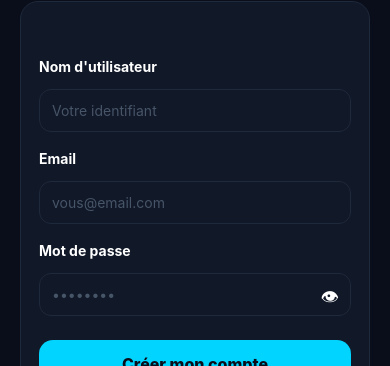
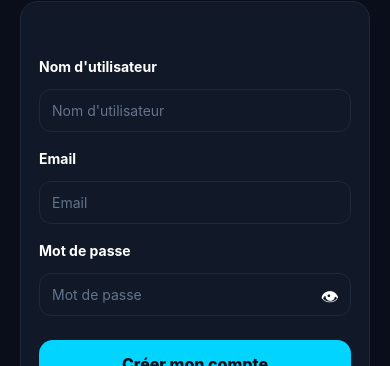
Before and after one commit to ibrahko/fact_check_datasets, a React Native app in the folder mobile/: screen /Register in a window 390 px wide. Shown: the part 264-630 px from the top of the page. Built offline with nearby package versions, Linux system fonts and the light colour scheme; no server answers.

Commit message:
fix: RegisterScreen - correct component code + endpoint /auth/register/

```diff
--- a/mobile/src/screens/auth/RegisterScreen.js
+++ b/mobile/src/screens/auth/RegisterScreen.js
@@ -4,7 +4,6 @@ import {
   Alert,
   KeyboardAvoidingView,
   Platform,
-  Pressable,
   ScrollView,
   StyleSheet,
   Text,
@@ -12,7 +11,6 @@ import {
   TouchableOpacity,
   View,
 } from 'react-native';
-
 import api from '../../services/api';
 
 const getErrorMessage = (error, fallbackMessage) => {
@@ -35,24 +33,13 @@ export default function RegisterScreen({ navigation }) {
   const [showPassword, setShowPassword] = useState(false);
 
   const handleRegister = async () => {
-    if (loading) {
-      return;
-    }
-
+    if (loading) return;
     setLoading(true);
     setError('');
-
-    const payload = {
-      username,
-      email,
-      password,
-    };
-
+    const payload = { username, email, password };
     try {
       await api.post('/auth/register/', payload, {
-        headers: {
-          'Content-Type': 'application/json',
-        },
+        headers: { 'Content-Type': 'application/json' },
       });
       navigation.navigate('Login', {
         successMessage: 'Compte créé avec succès. Connectez-vous pour continuer.',
@@ -71,11 +58,7 @@ export default function RegisterScreen({ navigation }) {
       style={styles.screen}
       behavior={Platform.OS === 'ios' ? 'padding' : 'height'}
     >
-      <ScrollView
-        contentContainerStyle={styles.scrollContent}
-        keyboardShouldPersistTaps="handled"
-        showsVerticalScrollIndicator={false}
-      >
+      <ScrollView contentContainerStyle={styles.scrollContent} keyboardShouldPersistTaps="handled">
         <View style={styles.header}>
           <Text style={styles.logoIcon}>🛡️</Text>
           <Text style={styles.title}>Rejoindre Check-IA</Text>
@@ -90,12 +73,11 @@ export default function RegisterScreen({ navigation }) {
           <Text style={styles.label}>Nom d'utilisateur</Text>
           <TextInput
             style={[styles.input, focusedField === 'username' && styles.inputFocused]}
-            placeholder="Votre identifiant"
-            placeholderTextColor="#475569"
-            autoCapitalize="none"
+            placeholder="Nom d'utilisateur"
+            placeholderTextColor="#64748B"
             value={username}
             onChangeText={setUsername}
-            editable={!loading}
+            autoCapitalize="none"
             onFocus={() => setFocusedField('username')}
             onBlur={() => setFocusedField(null)}
           />
@@ -103,13 +85,12 @@ export default function RegisterScreen({ navigation }) {
           <Text style={styles.label}>Email</Text>
           <TextInput
             style={[styles.input, focusedField === 'email' && styles.inputFocused]}
-            placeholder="vous@email.com"
-            placeholderTextColor="#475569"
-            keyboardType="email-address"
-            autoCapitalize="none"
+            placeholder="Email"
+            placeholderTextColor="#64748B"
             value={email}
             onChangeText={setEmail}
-            editable={!loading}
+            autoCapitalize="none"
+            keyboardType="email-address"
             onFocus={() => setFocusedField('email')}
             onBlur={() => setFocusedField(null)}
           />
@@ -118,29 +99,31 @@ export default function RegisterScreen({ navigation }) {
           <View style={styles.passwordContainer}>
             <TextInput
               style={[styles.input, styles.passwordInput, focusedField === 'password' && styles.inputFocused]}
-              placeholder="••••••••"
-              placeholderTextColor="#475569"
-              secureTextEntry={!showPassword}
+              placeholder="Mot de passe"
+              placeholderTextColor="#64748B"
               value={password}
               onChangeText={setPassword}
-              editable={!loading}
+              secureTextEntry={!showPassword}
               onFocus={() => setFocusedField('password')}
               onBlur={() => setFocusedField(null)}
             />
-            <Pressable style={styles.passwordToggle} onPress={() => setShowPassword((prev) => !prev)}>
+            <TouchableOpacity style={styles.passwordToggle} onPress={() => setShowPassword((prev) => !prev)}>
               <Text style={styles.passwordToggleText}>{showPassword ? '🙈' : '👁'}</Text>
-            </Pressable>
+            </TouchableOpacity>
           </View>
 
-          {loading ? <ActivityIndicator size="small" color="#00D4FF" /> : null}
-
-          <TouchableOpacity style={styles.primaryButton} onPress={handleRegister} disabled={loading}>
+          <TouchableOpacity
+            style={[styles.primaryButton, loading && { opacity: 0.6 }]}
+            onPress={handleRegister}
+            disabled={loading}
+          >
+            {loading ? <ActivityIndicator color="#0A0E1A" /> : null}
             <Text style={styles.primaryButtonText}>Créer mon compte</Text>
           </TouchableOpacity>
 
-          <Pressable onPress={() => navigation.navigate('Login')} disabled={loading}>
+          <TouchableOpacity onPress={() => navigation.navigate('Login')} disabled={loading}>
             <Text style={styles.loginLink}>Déjà un compte ? Se connecter</Text>
-          </Pressable>
+          </TouchableOpacity>
         </View>
       </ScrollView>
     </KeyboardAvoidingView>
@@ -148,97 +131,23 @@ export default function RegisterScreen({ navigation }) {
 }
 
 const styles = StyleSheet.create({
-  screen: {
-    flex: 1,
-    backgroundColor: '#0A0E1A',
-  },
-  scrollContent: {
-    paddingHorizontal: 20,
-    paddingTop: 48,
-    paddingBottom: 40,
-  },
-  header: {
-    alignItems: 'center',
-    marginBottom: 24,
-  },
-  logoIcon: {
-    fontSize: 48,
-    marginBottom: 8,
-  },
-  title: {
-    color: '#00D4FF',
-    fontSize: 31,
-    fontWeight: '800',
-  },
-  subtitle: {
-    color: '#94A3B8',
-    marginTop: 8,
-  },
-  card: {
-    backgroundColor: '#111827',
-    borderRadius: 18,
-    padding: 18,
-    gap: 8,
-    borderWidth: 1,
-    borderColor: '#1E293B',
-  },
-  feedbackContainer: {
-    minHeight: 24,
-    justifyContent: 'center',
-  },
-  label: {
-    fontWeight: '700',
-    color: '#FFFFFF',
-    marginTop: 6,
-    marginBottom: 6,
-  },
-  input: {
-    borderWidth: 1,
-    borderColor: '#1E293B',
-    borderRadius: 12,
-    paddingHorizontal: 12,
-    paddingVertical: 12,
-    marginBottom: 4,
-    backgroundColor: '#111827',
-    color: '#FFFFFF',
-  },
-  inputFocused: {
-    borderColor: '#00D4FF',
-  },
-  passwordContainer: {
-    position: 'relative',
-  },
-  passwordInput: {
-    paddingRight: 44,
-  },
-  passwordToggle: {
-    position: 'absolute',
-    right: 12,
-    top: 11,
-  },
-  passwordToggleText: {
-    color: '#FFFFFF',
-    fontSize: 18,
-  },
-  error: {
-    color: '#EF4444',
-  },
-  primaryButton: {
-    marginTop: 12,
-    backgroundColor: '#00D4FF',
-    borderRadius: 14,
-    paddingVertical: 14,
-    alignItems: 'center',
-  },
-  primaryButtonText: {
-    color: '#0A0E1A',
-    fontSize: 16,
-    fontWeight: '800',
-  },
-  loginLink: {
-    color: '#00D4FF',
-    textAlign: 'center',
-    marginTop: 14,
-    fontWeight: '600',
-  },
+  screen: { flex: 1, backgroundColor: '#0A0E1A' },
+  scrollContent: { paddingHorizontal: 20, paddingTop: 48, paddingBottom: 40 },
+  header: { alignItems: 'center', marginBottom: 24 },
+  logoIcon: { fontSize: 48, marginBottom: 8 },
+  title: { color: '#00D4FF', fontSize: 31, fontWeight: '800' },
+  subtitle: { color: '#94A3B8', marginTop: 8 },
+  card: { backgroundColor: '#111827', borderRadius: 18, padding: 18, gap: 8, borderWidth: 1, borderColor: '#1E293B' },
+  feedbackContainer: { minHeight: 24, justifyContent: 'center' },
+  label: { fontWeight: '700', color: '#FFFFFF', marginTop: 6, marginBottom: 6 },
+  input: { borderWidth: 1, borderColor: '#1E293B', borderRadius: 12, paddingHorizontal: 12, paddingVertical: 12, marginBottom: 4, backgroundColor: '#111827', color: '#FFFFFF' },
+  inputFocused: { borderColor: '#00D4FF' },
+  passwordContainer: { position: 'relative' },
+  passwordInput: { paddingRight: 44 },
+  passwordToggle: { position: 'absolute', right: 12, top: 11 },
+  passwordToggleText: { color: '#FFFFFF', fontSize: 18 },
+  error: { color: '#EF4444' },
+  primaryButton: { marginTop: 12, backgroundColor: '#00D4FF', borderRadius: 14, paddingVertical: 14, alignItems: 'center', flexDirection: 'row', justifyContent: 'center', gap: 8 },
+  primaryButtonText: { color: '#0A0E1A', fontSize: 16, fontWeight: '800' },
+  loginLink: { color: '#00D4FF', textAlign: 'center', marginTop: 14, fontWeight: '600' },
 });
```
